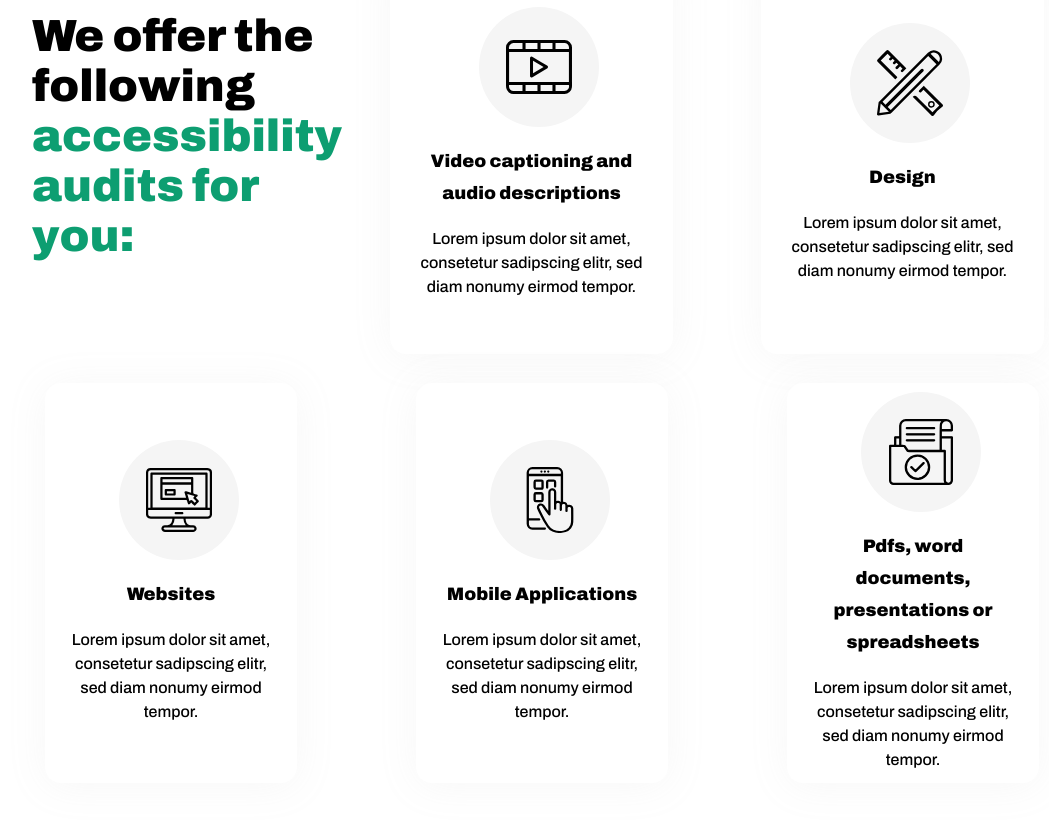
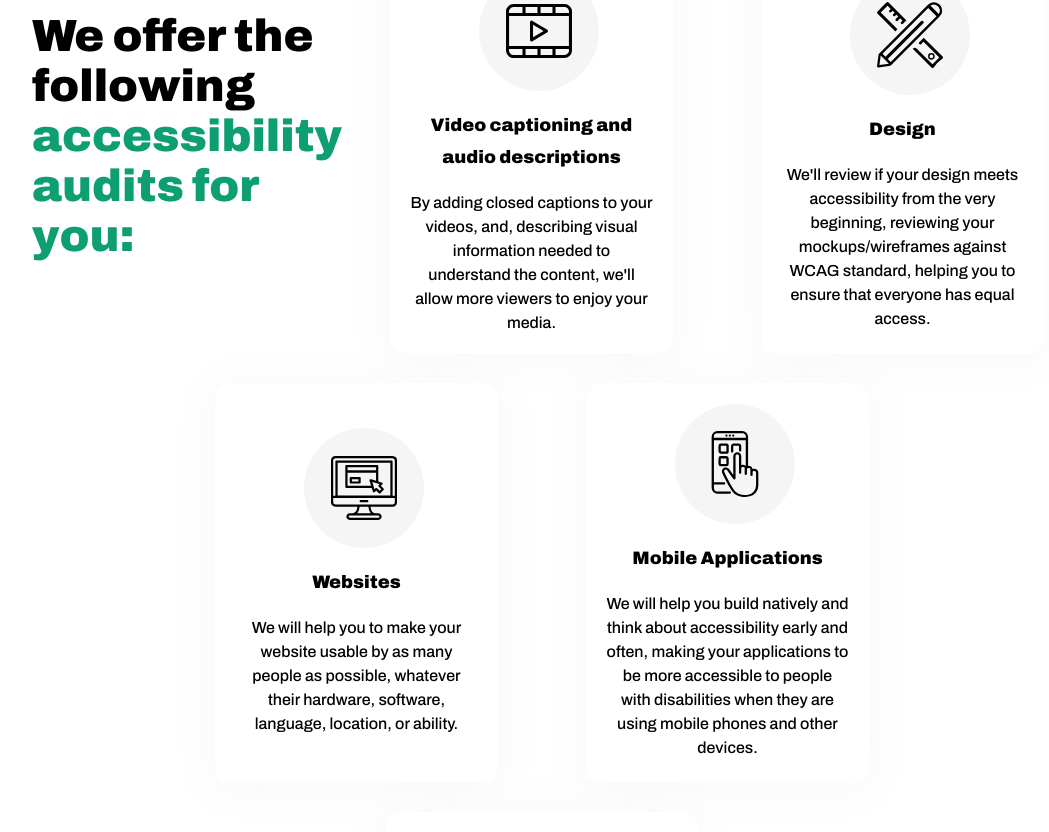
Before and after one commit to a11ysolutions/website, a React (Create React App) app: page /accessibility in a window 1280 px wide. Shown: the part 1448-2280 px from the top of the page, without its empty margins (98-1147 px from the left). Built offline with nearby package versions, Linux system fonts and the light colour scheme.

Commit message:
fix: update texts and change disposition of cards in Accessibility page

```diff
--- a/src/Components/Accessibility/Accessibility.js
+++ b/src/Components/Accessibility/Accessibility.js
@@ -50,12 +50,12 @@ function Accessibility() {
                     <div className="a11y-qualities-top-section">
                         <AchievementCard imgSrc="/video-play.svg">
                             <h3>Video captioning and audio descriptions</h3>
-                            <p>Lorem ipsum dolor sit amet, consetetur sadipscing elitr, sed diam nonumy eirmod tempor.</p>
+                            <p>By adding closed captions to your videos, and, describing visual information needed to understand the content, we'll allow more viewers to enjoy your media.</p>
                         </AchievementCard>
 
                         <AchievementCard imgSrc="/utensils.svg">
                             <h3>Design</h3>
-                            <p>Lorem ipsum dolor sit amet, consetetur sadipscing elitr, sed diam nonumy eirmod tempor.</p>
+                            <p>We'll review if your design meets accessibility from the very beginning, reviewing your mockups/wireframes against WCAG standard, helping you to ensure that everyone has equal access.</p>
                         </AchievementCard>
                     </div>
                 </div>
@@ -63,14 +63,16 @@ function Accessibility() {
                 <div className="a11y-qualities-section">
                     <AchievementCard imgSrc="/desktop-pc.svg">
                         <h3>Websites</h3>
-                        <p>Lorem ipsum dolor sit amet, consetetur sadipscing elitr, sed diam nonumy eirmod tempor.</p>
+                        <p>We will help you to make your website usable by as many people as possible, whatever their hardware, software, language, location, or ability.</p>
                     </AchievementCard>
 
                     <AchievementCard imgSrc="/group-icons.svg">
                         <h3>Mobile Applications</h3>
-                        <p>Lorem ipsum dolor sit amet, consetetur sadipscing elitr, sed diam nonumy eirmod tempor.</p>
+                        <p>We will help you build natively and think about accessibility early and often, making your applications to be more accessible to people with disabilities when they are using mobile phones and other devices.</p>
                     </AchievementCard>
+                </div>
 
+                <div className="a11y-qualities-section">
                     <AchievementCard imgSrc="/folder-data.svg">
                         <h3>Pdfs, word documents, presentations or spreadsheets</h3>
                         <p>Lorem ipsum dolor sit amet, consetetur sadipscing elitr, sed diam nonumy eirmod tempor.</p>
```
